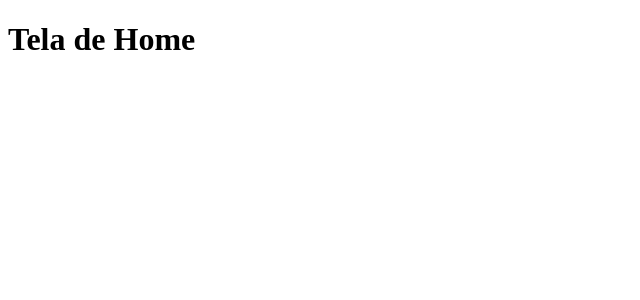
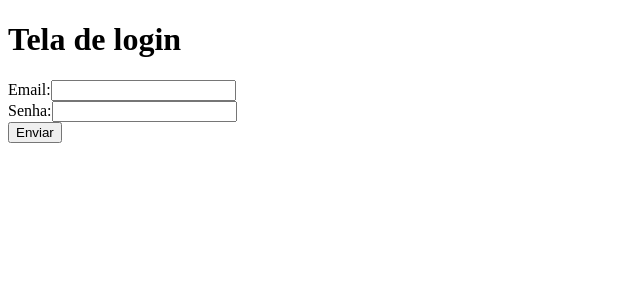
Before and after one commit to ThiagoPaz1/sistema-financeiro, a React app in the folder sistema_financeiro/: page / in a window 1280 px wide. Shown: the top 300 px of the page, without its empty margins (0-640 px from the left). Built offline with nearby package versions, Linux system fonts and the light colour scheme; the HTML template or start-up script is replaced by a standard one.

Commit message:
refactor(Login): Refatorando a rota de login

```diff
--- a/sistema_financeiro/src/App.tsx
+++ b/sistema_financeiro/src/App.tsx
@@ -1,6 +1,6 @@
 import { Routes, Route } from 'react-router'
 import { Login } from './pages/Login'
-import { Registe } from './pages/Cadastro'
+import { Registe } from './pages/Registe'
 import { Home } from './pages/Home'
 import { NotFound } from './pages/NotFound'
 import { ToastContainer } from 'react-toastify'
@@ -10,9 +10,9 @@ function App() {
   return (
     <div>
       <Routes>
-        <Route path="/" element={<Home />} />
-        <Route path="/login" element={<Login />} />
+        <Route path="/" element={<Login />} />
         <Route path="/cadastro" element={<Registe />} />
+        <Route path="/home" element={<Home />} />
         <Route path="/*" element={ <NotFound /> } />
       </Routes>
       <ToastContainer />
--- a/sistema_financeiro/src/pages/Login/index.tsx
+++ b/sistema_financeiro/src/pages/Login/index.tsx
@@ -1,17 +1,19 @@
-import React, { useState } from "react";
+import { useState } from "react";
+import { useNavigate } from 'react-router-dom'
 import { api } from "../../services/api";
+import useNotification from "../../hooks/useNotification";
 
 export function Login() {
-
+  const nav = useNavigate()
   const [email, setEmail] = useState('')
   const [senha, setSenha] = useState('')
 
   const handClick = async () => {
     try {
-      const login = await api.post('/user/logar', { email, password: senha })
-      console.log(login.data)
+      const login = await api.post('/user/session', { email, password: senha })
+      nav('/Home')
     } catch (error) {
-      console.log(error)
+      useNotification('E-mail ou senha inválidos', 'error')
     }
   }
 
```
